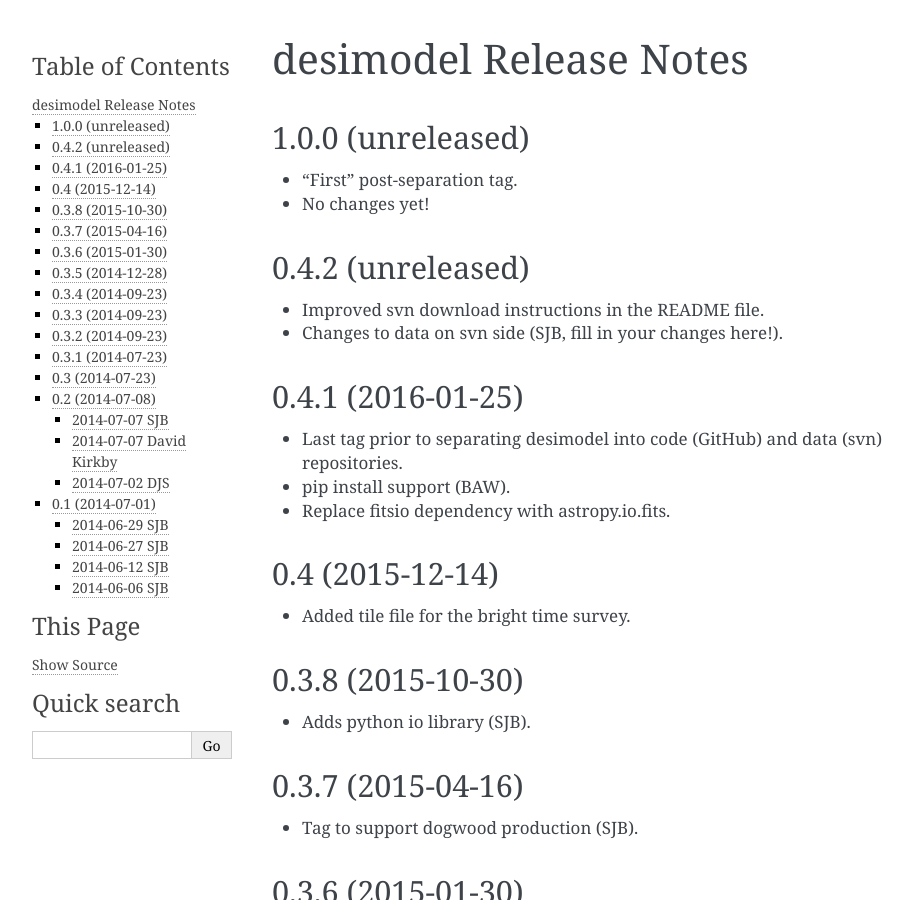
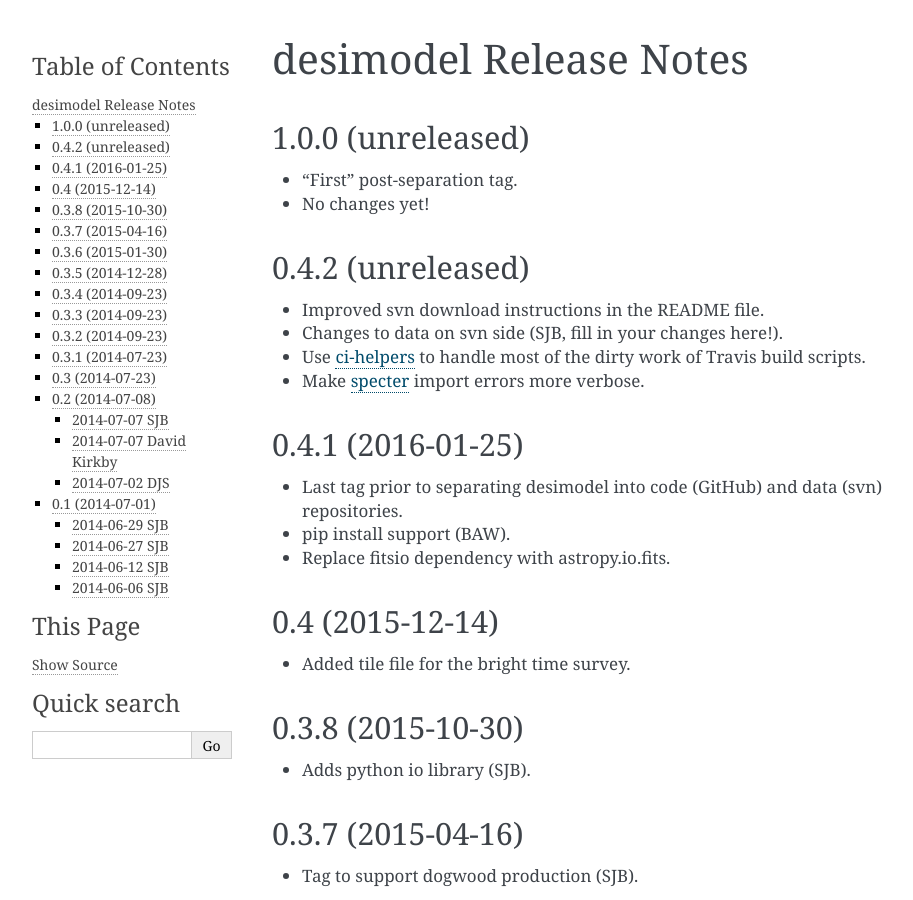
Before and after one commit to desihub/desimodel, a Sphinx documentation site: the page built from doc/release_notes.rst, in a window 1280 px wide and 900 px high. Shown: the whole window, without its empty margins (148-1061 px from the left). Built offline with Sphinx 7.4.7, drawn with Linux system fonts in a browser that asks for light colours.

```diff
--- a/doc/release_notes.rst
+++ b/doc/release_notes.rst
@@ -13,6 +13,11 @@ desimodel Release Notes
 
 * Improved svn download instructions in the README file.
 * Changes to data on svn side (SJB, fill in your changes here!).
+* Use `ci-helpers`_ to handle most of the dirty work of Travis build scripts.
+* Make `specter`_ import errors more verbose.
+
+.. _`ci-helpers`: https://github.com/astropy/ci-helpers
+.. _`specter`: https://github.com/desihub/specter
 
 0.4.1 (2016-01-25)
 ------------------
```
Also changed, not shown: 3 other files.
